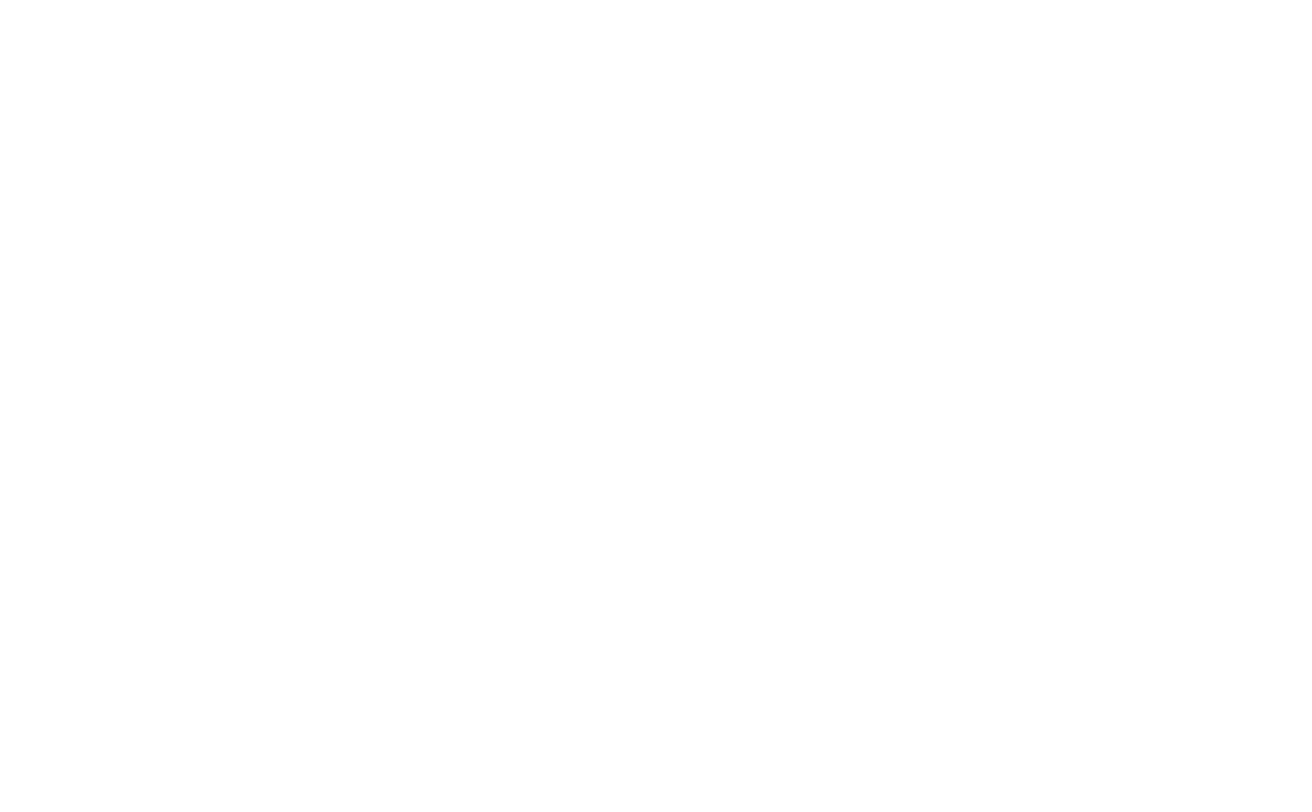
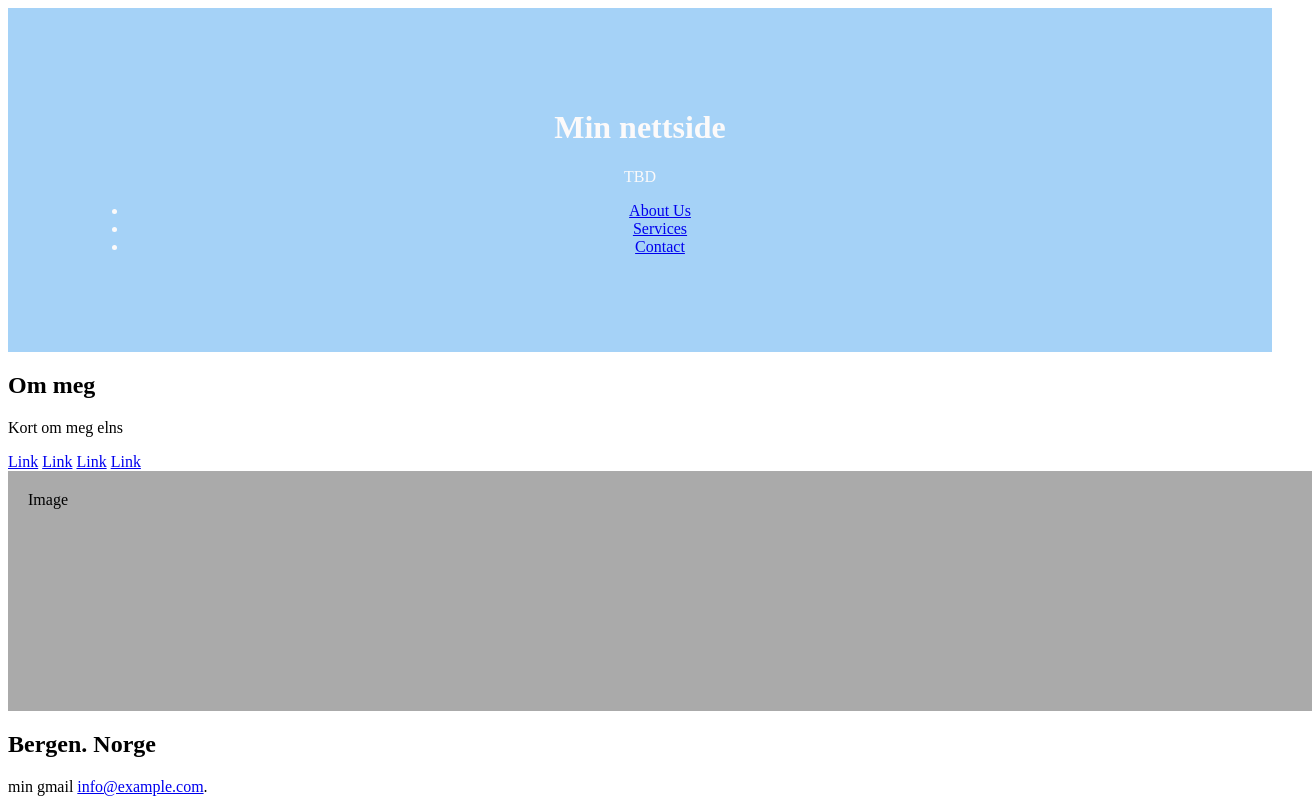
Before and after one commit to Magnus0155/stackblitz-starters--innlevering-Magnus-Eeg, a website: page index.html in a window 1280 px wide. Shown: the whole page, 1312 px wide, since content can reach past the window. Drawn offline with Linux system fonts and the light colour scheme.

Commit message:
12344521

```diff
--- a/index.html
+++ b/index.html
@@ -8,8 +8,39 @@
   <script type="module" src="script.js"></script>
 </head>
 <body>
-    <header></header>
-    <main></main>
-    <footer></footer>
+
+    <header>
+        <h1>Min nettside</h1>
+        <p>TBD</p>
+        <nav>
+            <ul>
+                <li><a href="#about">About Us</a></li>
+                <li><a href="#services">Services</a></li>
+                <li><a href="#contact">Contact</a></li>
+            </ul>
+        </nav>
+    </header>
+
+    <main>
+        <section>
+            <h2>Om meg</h2>
+            <p>Kort om meg elns</p>
+        </section>
+        <div class="navbar">
+         <a href="#">Link</a>
+         <a href="#">Link</a>
+         <a href="#">Link</a>
+         <a href="#" class="right">Link</a>
+       </div>
+        <div class="fakeimg" style="height:200px;">Image</div>
+    </main>
+
+    <footer>
+      <section id="Kontaktinfo">
+        <h2>Bergen. Norge</h2>
+        <p>min gmail <a href="mailto:info@example.com">info@example.com</a>.</p>
+    </section>
+    </footer>
+
 </body>
 </html>
--- a/styles.css
+++ b/styles.css
@@ -0,0 +1,29 @@
+
+header {
+    padding: 80px;
+    text-align: center;
+    background: rgb(165, 210, 247);
+    color: rgb(252, 250, 250);
+  }
+
+  body {
+
+    .navbar a:hover {
+        background-color: #ddd;
+        color: black;
+      }
+
+    .fakeimg {
+        background-color: #aaa;
+        width: 100%;
+        padding: 20px;
+      }
+  }
+
+  footer {
+    .footer {
+        padding: 20px;
+        text-align: center;
+        background: #ddd;
+  }
+  }
```
Also changed, not shown: 1 other file. Lines whose indentation alone changed are shown as unchanged.
